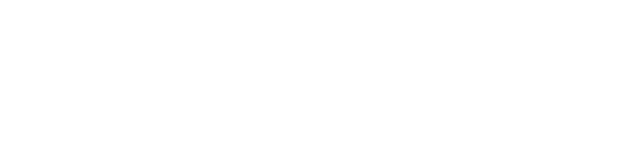
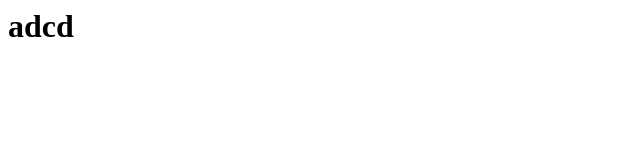
Before and after one commit to Yammi-mak/branch_demo, a plain HTML site: page index.html in a window 1280 px wide. Shown: the whole page, without its empty margins (0-640 px from the left). Drawn offline with Linux system fonts and the light colour scheme.

Commit message:
edit index.html

```diff
--- a/index.html
+++ b/index.html
@@ -3,6 +3,6 @@
 
     </head>
     <body>
-
+        <h1> adcd</h1>
     </body>
 </html>
```
